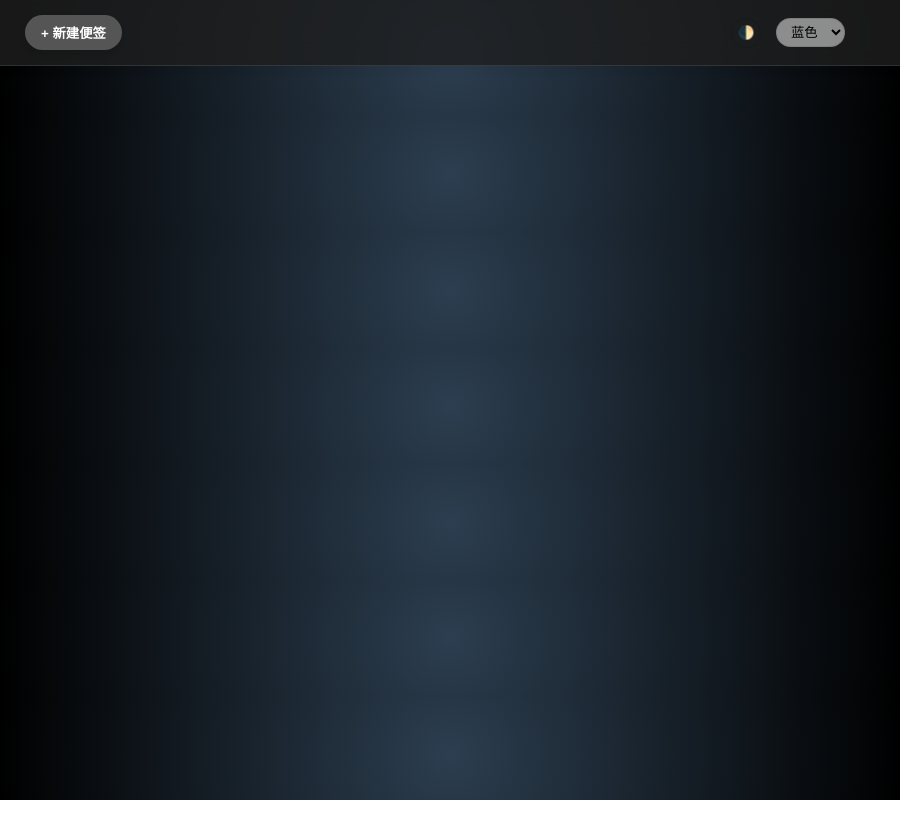
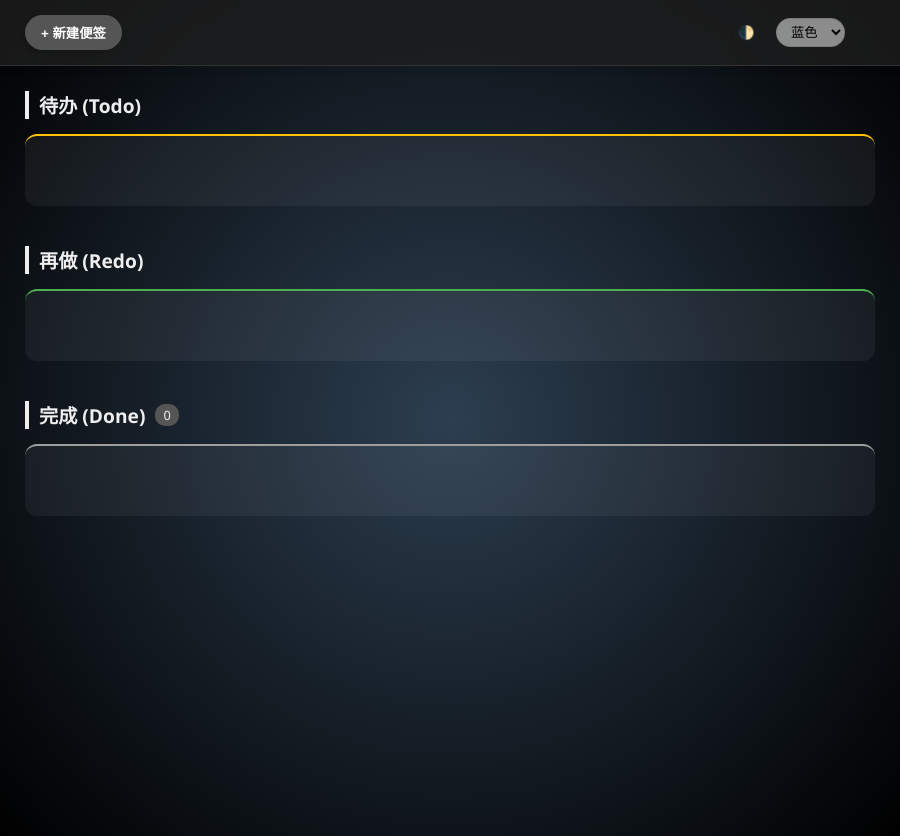
Before and after one commit to MNicholasPro/sticky_note, an Electron app: page index.html in a window 900 px wide. Both pictures are taken after a click on the button "切换暗黑模式". Before the commit the page ends 800 px from the top, so only its background shows below. Drawn offline with Linux system fonts and the light colour scheme; no server answers.

Commit message:
增加按照状态分类

```diff
--- a/app.js
+++ b/app.js
@@ -46,22 +46,27 @@ function openModal(note = null) {
 }
 function closeModal() { modal.classList.add('hidden'); }
 
-// 4. Render notes
+// 4. Render notes - 重写为分类渲染逻辑
 function renderNotes() {
-  notesContainer.innerHTML = '';
+  // 找到三个目标容器
+  const containers = {
+    todo: document.getElementById('todo-container'),
+    redo: document.getElementById('redo-container'),
+    done: document.getElementById('done-container')
+  };
 
-  const priority = { 'todo': 0, 'redo': 1, 'done': 2 };
-  notes.sort((a, b) => priority[a.status] - priority[b.status] || new Date(b.created) - new Date(a.created));
+  // 清空所有容器内容
+  Object.values(containers).forEach(container => {
+    if (container) container.innerHTML = '';
+  });
+
+  let doneCount = 0;
 
   notes.forEach(n => {
     const card = document.createElement('div');
     card.className = `note-card ${n.level}`;
     card.dataset.status = n.status;
 
-    // --- 核心修改：处理显示时间 ---
-    // 逻辑：如果有更新时间（假设你在保存时会更新 created 或我们检查是否有新字段），则显示。
-    // 这里我们统一逻辑：展示最后修改时间，如果只有一个创建时间，则显示创建时间。
-    // 为了演示，我们假设 n.created 就是最后一次操作的时间
     const displayDate = new Date(n.created).toLocaleString('zh-CN', {
       year: 'numeric',
       month: 'numeric',
@@ -69,7 +74,6 @@ function renderNotes() {
       hour: '2-digit',
       minute: '2-digit'
     });
-    // ----------------------------
 
     card.innerHTML = `
           <div class="status-watermark">${n.status.toUpperCase()}</div>
@@ -81,11 +85,26 @@ function renderNotes() {
           <p class="content" title="${n.content.replace(/"/g, '&quot;')}">${n.content}</p>
           <div class="card-time">${displayDate}</div>
         `;
-    // ... existing code ...
+
+    // 绑定事件
     card.querySelector('.edit').onclick = () => openModal(n);
     card.querySelector('.del').onclick = () => deleteNote(n.id);
-    notesContainer.appendChild(card);
+
+    // 根据状态分发到对应的容器
+    const targetContainer = containers[n.status];
+    if (targetContainer) {
+      targetContainer.appendChild(card);
+    }
+
+    // 统计完成数量
+    if (n.status === 'done') {
+      doneCount++;
+    }
   });
+
+  // 更新完成数 Badge
+  const badge = document.getElementById('done-count-badge');
+  if (badge) badge.textContent = doneCount;
 }
 
 // 5. Add / Edit / Delete
@@ -139,14 +158,15 @@ function deleteNote(id) {
   updateStats();
 }
 
-// 7. Stats
+// 7. Stats - 更新统计文本逻辑
 function updateStats() {
   const counts = { todo: 0, redo: 0, done: 0 };
   notes.forEach(n => {
-    if (n.status === 'todo') counts.todo++;
-    if (n.status === 'redo') counts.redo++;
-    if (n.status === 'done') counts.done++;
+    if (counts.hasOwnProperty(n.status)) {
+      counts[n.status]++;
+    }
   });
+  // 更新顶部的全局统计文字
   stats.textContent = `待做 ${counts.todo} | 再做 ${counts.redo} | 完成 ${counts.done}`;
 }
 
--- a/index.html
+++ b/index.html
@@ -25,7 +25,25 @@
     </div>
 </div>
 
-<div id="notes-container"></div>
+<!--<div id="notes-container"></div>-->
+<!-- 将原本单一的 container 替换为分类容器 -->
+<div id="main-content">
+    <div class="section">
+        <h3 class="section-title">待办 (Todo)</h3>
+        <div id="todo-container" class="notes-group"></div>
+    </div>
+    <div class="section">
+        <h3 class="section-title">再做 (Redo)</h3>
+        <div id="redo-container" class="notes-group"></div>
+    </div>
+    <div class="section">
+        <div class="section-header">
+            <h3 class="section-title">完成 (Done)</h3>
+            <span id="done-count" class="badge">0</span>
+        </div>
+        <div id="done-container" class="notes-group"></div>
+    </div>
+</div>
 
 <div id="add-note-modal" class="modal hidden">
     <div class="modal-content">
--- a/style.css
+++ b/style.css
@@ -430,3 +430,70 @@ body.theme-dark .card-time {
   position: relative;
   z-index: 2;
 }
+
+/* 替换原本的 notes-container 样式为新的布局 */
+#main-content {
+  padding: 25px;
+  display: flex;
+  flex-direction: column;
+  gap: 40px;
+  overflow-y: auto;
+  height: calc(100vh - 80px);
+}
+
+.section {
+  display: flex;
+  flex-direction: column;
+  gap: 15px;
+}
+
+.section-title {
+  font-size: 1.2rem;
+  margin: 0;
+  padding-left: 10px;
+  border-left: 4px solid #333;
+  color: #333;
+}
+
+body.theme-dark .section-title {
+  border-left-color: #eee;
+  color: #eee;
+}
+
+.section-header {
+  display: flex;
+  align-items: center;
+  gap: 10px;
+}
+
+.badge {
+  background: #333;
+  color: white;
+  padding: 2px 8px;
+  border-radius: 10px;
+  font-size: 0.8rem;
+}
+
+body.theme-dark .badge {
+  background: #555;
+  color: #eee;
+}
+
+.notes-group {
+  display: flex;
+  flex-wrap: wrap;
+  gap: 20px;
+  min-height: 50px;
+  padding: 10px;
+  border-radius: 12px;
+  background: rgba(0,0,0,0.02); /* 淡淡的背景区分区域 */
+}
+
+body.theme-dark .notes-group {
+  background: rgba(255,2255,255,0.05);
+}
+
+/* 针对不同状态容器的边框装饰 */
+#todo-container { border-top: 2px solid #ffc107; }
+#redo-container { border-top: 2px solid #4caf50; }
+#done-container { border-top: 2px solid #9e9e9e; }
```
